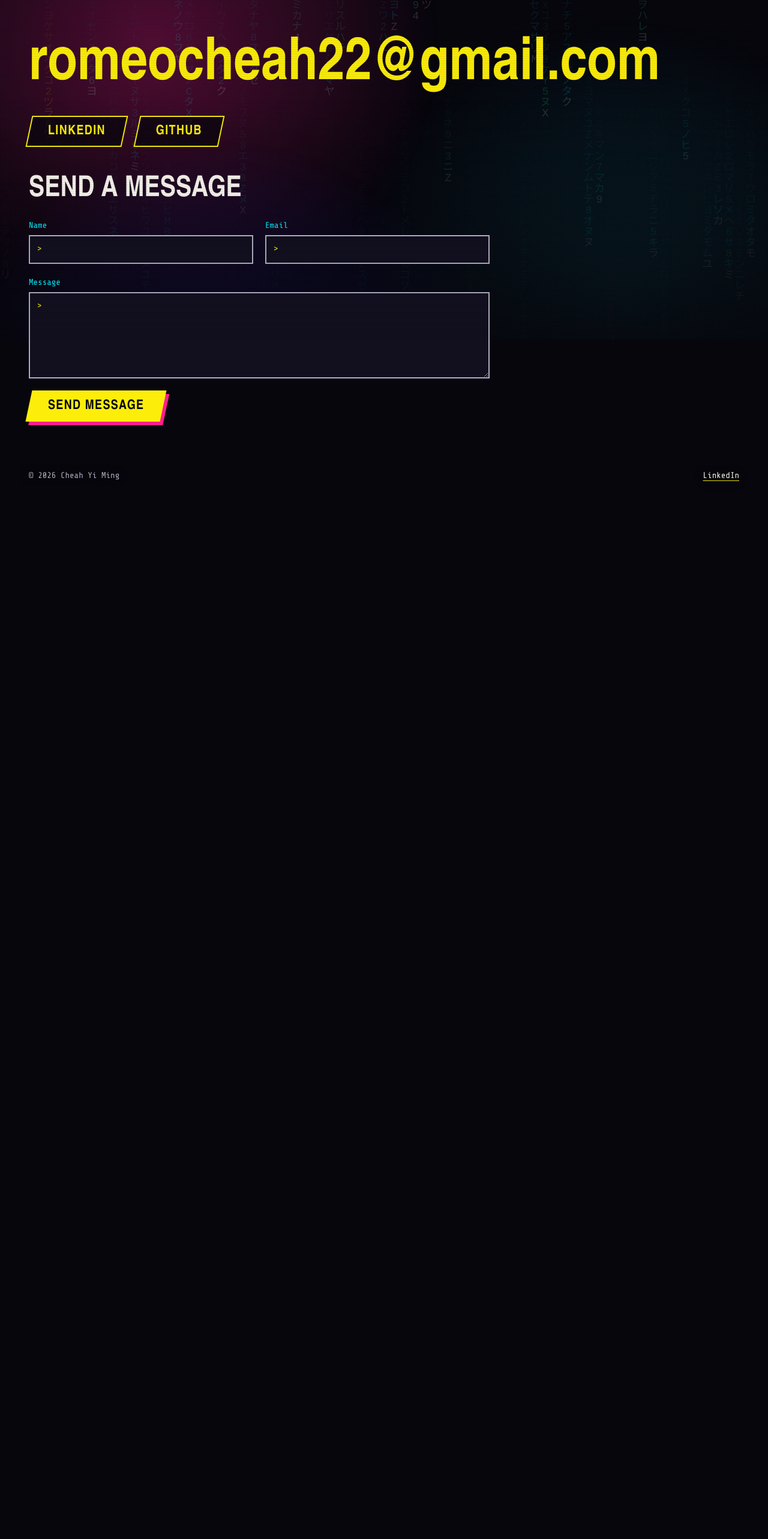
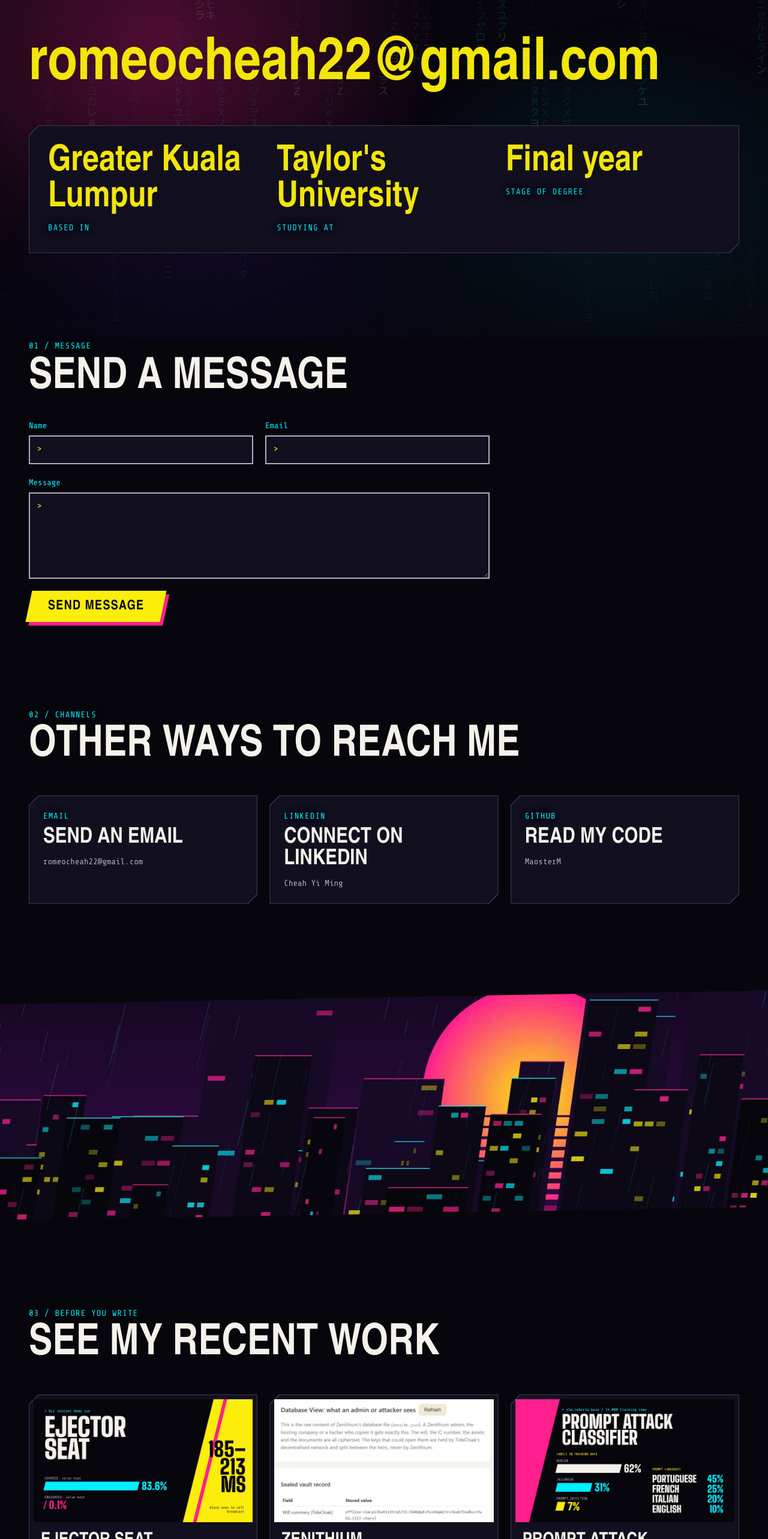
Before and after one commit to MaosterM/Zone-Ming, a React (Vite) app: page /contact in a window 1280 px wide. Shown: the part 234-2800 px from the top of the page at 60% size. Before the commit the page ends 1053 px from the top, so only its background shows below. Built offline with nearby package versions, Linux system fonts and the light colour scheme; a web font is replaced by a local one.

Commit message:
feat(contact): add location, channels, generated art and recent work

```diff
--- a/src/pages/Contact.tsx
+++ b/src/pages/Contact.tsx
@@ -1,17 +1,30 @@
-import ButtonLink from '../components/ButtonLink'
+import { Link } from 'react-router'
+import ArtBanner from '../components/ArtBanner'
 import ContactForm from '../components/ContactForm'
 import GlitchText from '../components/GlitchText'
 import Heading from '../components/Heading'
-import { profile } from '../data/profile'
+import Reveal from '../components/Reveal'
+import SectionHeader from '../components/SectionHeader'
+import StatStrip from '../components/StatStrip'
+import { profile, projects } from '../data/profile'
+import { assetUrl } from '../lib/assets'
 import { usePageTitle } from '../lib/routes'
 
 const EMAIL_WIDTH_FACTOR = 170 // vw per character, so any address fits on one line
+const RECENT_COUNT = 3
+
+const channels = [
+  { label: 'Email', title: 'Send an email', detail: profile.email, href: `mailto:${profile.email}`, external: false },
+  { label: 'LinkedIn', title: 'Connect on LinkedIn', detail: profile.name, href: profile.linkedin, external: true },
+  { label: 'GitHub', title: 'Read my code', detail: 'MaosterM', href: profile.github, external: true },
+]
 
 export default function Contact() {
   usePageTitle('Contact')
 
   return (
-    <div className="flex flex-1 flex-col gap-12 px-6 pt-28 pb-16 md:px-12">
+    <div className="flex flex-1 flex-col pt-28">
+      <div className="flex flex-col gap-24 px-6 pb-24 md:gap-36 md:px-12 md:pb-36">
         <section>
           <Heading as="h1" text="Contact" className="text-8xl leading-none md:text-[10rem]" />
           <a
@@ -21,23 +34,75 @@ export default function Contact() {
           >
             <GlitchText text={profile.email} />
           </a>
-        <div className="mt-8 flex flex-col gap-5 sm:flex-row">
-          <ButtonLink href={profile.linkedin} variant="secondary">
-            LinkedIn
-          </ButtonLink>
-          <ButtonLink href={profile.github} variant="secondary">
-            GitHub
-          </ButtonLink>
+          <div className="mt-12">
+            <StatStrip
+              stats={[
+                { label: 'Based in', value: 'Greater Kuala Lumpur' },
+                { label: 'Studying at', value: "Taylor's University" },
+                { label: 'Stage of degree', value: 'Final year' },
+              ]}
+            />
           </div>
         </section>
 
         <section aria-labelledby="message-heading" className="max-w-3xl">
-        <h2 id="message-heading" className="font-display text-5xl leading-none font-black uppercase">
+          <p className="hud-label">01 / Message</p>
+          <h2 id="message-heading" className="mt-2 font-display text-5xl leading-none font-black uppercase md:text-7xl">
             Send a message
           </h2>
-        <div className="mt-6">
+          <div className="mt-8">
             <ContactForm />
           </div>
+        </section>
+
+        <section>
+          <SectionHeader label="02 / Channels" title="Other ways to reach me" />
+          <ul className="grid gap-5 md:grid-cols-3">
+            {channels.map((channel) => (
+              <li key={channel.label}>
+                <Reveal className="h-full">
+                  <a
+                    href={channel.href}
+                    {...(channel.external ? { target: '_blank', rel: 'noreferrer' } : {})}
+                    className="hud-panel group block h-full p-6"
+                  >
+                    <span className="hud-label block">{channel.label}</span>
+                    <span className="mt-2 block font-display text-4xl leading-none font-extrabold text-ink uppercase group-hover:text-neon-yellow">
+                      {channel.title}
+                    </span>
+                    <span className="mt-3 block font-mono text-sm break-all text-muted">{channel.detail}</span>
+                  </a>
+                </Reveal>
+              </li>
+            ))}
+          </ul>
+        </section>
+      </div>
+
+      <ArtBanner image="art/city.jpg" />
+
+      <section className="px-6 py-24 md:px-12 md:py-36">
+        <SectionHeader label="03 / Before you write" title="See my recent work" />
+        <ul className="grid gap-5 md:grid-cols-3">
+          {projects.slice(0, RECENT_COUNT).map((project) => (
+            <li key={project.slug}>
+              <Reveal className="h-full">
+                <Link to={`/work/${project.slug}`} className="hud-panel group block h-full p-2">
+                  <img
+                    src={assetUrl(project.image)}
+                    alt=""
+                    loading="lazy"
+                    decoding="async"
+                    className="aspect-video w-full object-cover object-top"
+                  />
+                  <span className="block px-3 pt-4 pb-3 font-display text-3xl leading-none font-extrabold text-ink uppercase group-hover:text-neon-yellow">
+                    {project.title}
+                  </span>
+                </Link>
+              </Reveal>
+            </li>
+          ))}
+        </ul>
       </section>
     </div>
   )
```
Lines whose indentation alone changed are shown as unchanged.
